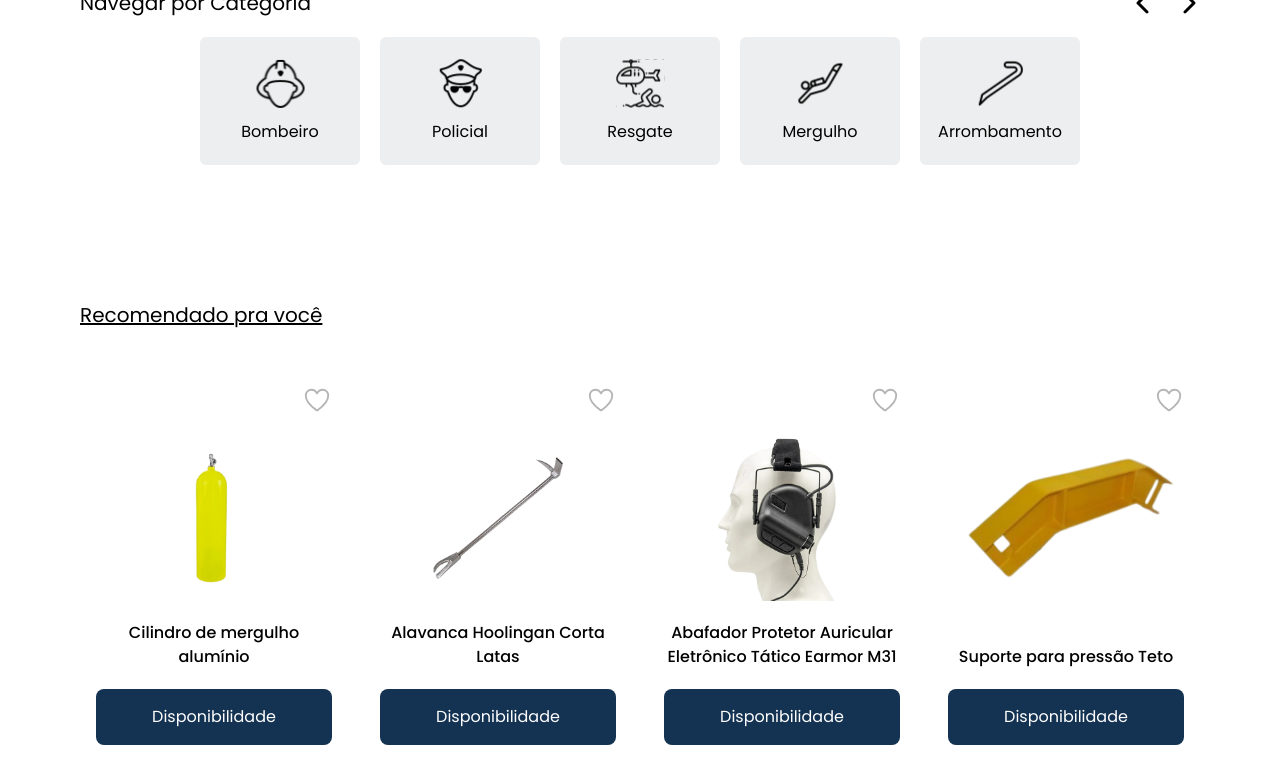
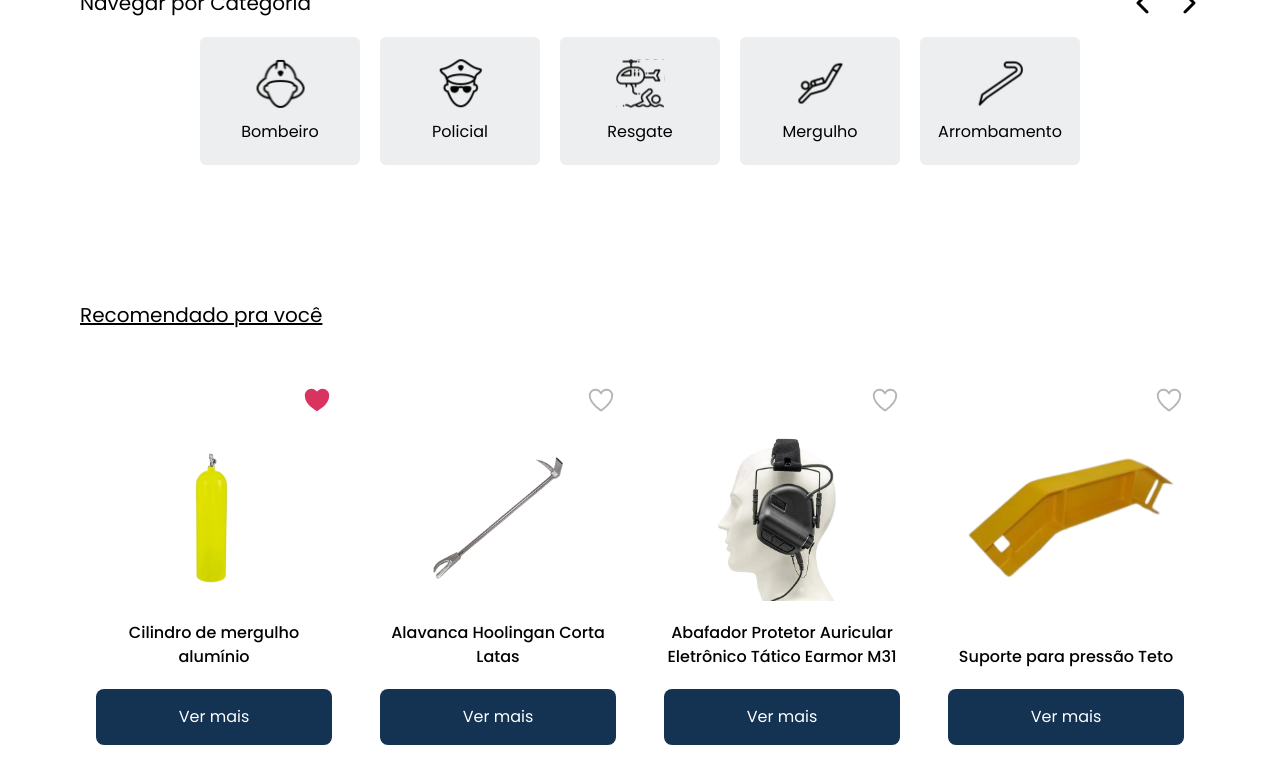
Before and after one commit to famgz/luck-protection-lp, a React (Vite) app: page / in a window 1280 px wide. Both pictures are taken after a click on the button 214 px from the left and 1733 px from the top of the page. Shown: the part 1333-2117 px from the top of the page. Built offline with nearby package versions, Linux system fonts and the light colour scheme.

Commit message:
feat: add initial favorite action implementation

```diff
--- a/src/components/ProductCard.tsx
+++ b/src/components/ProductCard.tsx
@@ -1,16 +1,29 @@
-import { IoHeartOutline } from 'react-icons/io5';
+import { IoHeartOutline, IoHeartSharp } from 'react-icons/io5';
 import { Link } from 'react-router-dom';
 import { Product } from 'src/data/products';
-
+import useFavorites from 'src/hooks/useFavorites';
 interface ProductCardProps {
   product: Product;
 }
 
 export default function ProductCard({ product }: ProductCardProps) {
+  const { isFavorite, toggleFavorite } = useFavorites();
+
+  const handleToggleFavorite = () => {
+    toggleFavorite(product.slug);
+  };
+
   return (
     <div className="flex h-[392px] w-[268px] flex-col justify-end gap-5 p-4 text-center">
-      <button className="flex w-full justify-end">
-        <IoHeartOutline size={30} className="text-light" />
+      <button
+        className="flex w-full justify-end"
+        onClick={() => handleToggleFavorite()}
+      >
+        {isFavorite(product.slug) ? (
+          <IoHeartSharp size={30} className="text-primary" />
+        ) : (
+          <IoHeartOutline size={30} className="text-light" />
+        )}
       </button>
       <div className="flex-1 overflow-hidden">
         <img
@@ -23,7 +36,7 @@ export default function ProductCard({ product }: ProductCardProps) {
       <p className="font-medium">{product.title}</p>
 
       <Link to={`/catalogo/${product.slug}`} className="btn-secondary w-full">
-        Disponibilidade
+        Ver mais
       </Link>
     </div>
   );
--- a/src/globals.css
+++ b/src/globals.css
@@ -43,6 +43,10 @@ body {
   @apply btn bg-secondary text-white;
 }
 
+button:disabled {
+  @apply cursor-not-allowed border border-light bg-background-dark text-light;
+}
+
 .line-bottom {
   @apply border-b-[1px] border-solid border-y-background-dark;
 }
--- /dev/null
+++ b/src/hooks/useFavorites.ts
@@ -0,0 +1,51 @@
+import { useState } from 'react';
+
+const useFavorites = () => {
+  const localstorageKey = 'luck-protection-favorites';
+
+  // Initialize state to store favorite products
+  const [favorites, setFavorites] = useState<string[]>(
+    getFavoritesFromLocalStorage()
+  );
+
+  function refreshFavorites() {
+    setFavorites(getFavoritesFromLocalStorage());
+  }
+
+  // Function to get favorites from localStorage
+  function getFavoritesFromLocalStorage(): string[] {
+    const storedFavorites = localStorage.getItem(localstorageKey);
+    return storedFavorites ? JSON.parse(storedFavorites) : [];
+  }
+
+  // Function to update favorites in localStorage
+  function updateLocalStorage(favorites: string[]) {
+    localStorage.setItem(localstorageKey, JSON.stringify(favorites));
+  }
+
+  // Function to check if a product is marked as favorite
+  const isFavorite = (productSlug: string): boolean => {
+    return favorites.includes(productSlug);
+  };
+
+  // Function to toggle the favorite status of a product
+  const toggleFavorite = (productSlug: string): void => {
+    let updatedFavorites: string[];
+
+    if (isFavorite(productSlug)) {
+      // Remove from favorites
+      updatedFavorites = favorites.filter((id) => id !== productSlug);
+    } else {
+      // Add to favorites
+      updatedFavorites = [...favorites, productSlug];
+    }
+
+    // Update state and localStorage
+    updateLocalStorage(updatedFavorites);
+    refreshFavorites();
+  };
+
+  return { favorites, isFavorite, toggleFavorite };
+};
+
+export default useFavorites;
--- a/src/pages/SingleProduct.tsx
+++ b/src/pages/SingleProduct.tsx
@@ -2,11 +2,13 @@ import { useEffect, useState } from 'react';
 import { Link, useParams } from 'react-router-dom';
 import BreadCrumb from 'src/components/BreadCrumb';
 import { Product, products } from 'src/data/products';
+import useFavorites from 'src/hooks/useFavorites';
 
 export default function SingleProductPage() {
   const { productSlug } = useParams();
   const [product, setProduct] = useState<Product | undefined>();
   const [currentImage, setCurrentImage] = useState<string | undefined>();
+  const { isFavorite, toggleFavorite } = useFavorites();
 
   useEffect(() => {
     const foundProduct = products.find((p) => p.slug === productSlug);
@@ -33,6 +35,14 @@ export default function SingleProductPage() {
     '/products/capuz-neoprene.png',
     '/products/alavanca-2.png',
   ];
+
+  function whatsAppMessage(product: Product) {
+    return `https://wa.me/5511975305715?text=Ol%C3%A1!+Tenho+interesse+no+produto+*${product.title}*.%0A%0AEstá+disponível?`;
+  }
+
+  const handleToggleFavorite = () => {
+    toggleFavorite(product.slug);
+  };
 
   return (
     <div>
@@ -76,12 +86,20 @@ export default function SingleProductPage() {
               <p className="text-muted">{product.description}</p>
             </div>
             <div className="flex gap-4">
-              <button className="btn-outline-primary w-full whitespace-nowrap">
+              <button
+                className="btn-outline-primary w-full whitespace-nowrap"
+                onClick={() => handleToggleFavorite()}
+                disabled={isFavorite(product.slug)}
+              >
                 Lista de Desejo
               </button>
-              <button className="btn-secondary w-full whitespace-nowrap">
+              <Link
+                to={whatsAppMessage(product)}
+                target="_blank"
+                className="btn-secondary w-full whitespace-nowrap"
+              >
                 Orçamento
-              </button>
+              </Link>
             </div>
           </div>
         </div>
```
